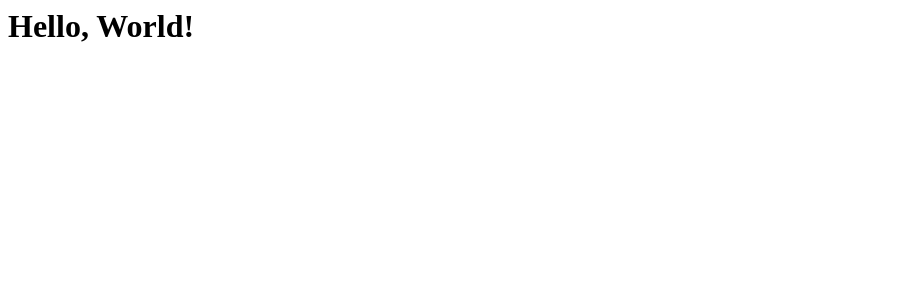
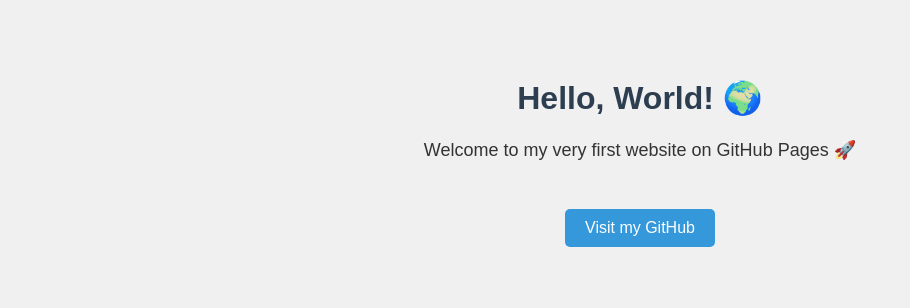
Before and after one commit to limitlessempire/Placeholder-url, a plain HTML site: page index.html in a window 1280 px wide. Shown: the whole page, without its empty margins (0-910 px from the left). Drawn offline with Linux system fonts and the light colour scheme.

Commit message:
Update index.html

```diff
--- a/index.html
+++ b/index.html
@@ -1 +1,41 @@
-<h1>Hello, World!</h1>
+<!DOCTYPE html>
+<html lang="en">
+<head>
+  <meta charset="UTF-8">
+  <meta name="viewport" content="width=device-width, initial-scale=1.0">
+  <title>Welcome to My Site</title>
+  <style>
+    body {
+      font-family: Arial, sans-serif;
+      background-color: #f0f0f0;
+      color: #333;
+      text-align: center;
+      padding: 50px;
+    }
+    h1 {
+      color: #2c3e50;
+    }
+    p {
+      font-size: 18px;
+      margin-top: 20px;
+    }
+    .button {
+      display: inline-block;
+      padding: 10px 20px;
+      margin-top: 30px;
+      background-color: #3498db;
+      color: #fff;
+      text-decoration: none;
+      border-radius: 5px;
+    }
+    .button:hover {
+      background-color: #2980b9;
+    }
+  </style>
+</head>
+<body>
+  <h1>Hello, World! 🌍</h1>
+  <p>Welcome to my very first website on GitHub Pages 🚀</p>
+  <a href="https://github.com/limitlessempire" class="button">Visit my GitHub</a>
+</body>
+</html>
```
